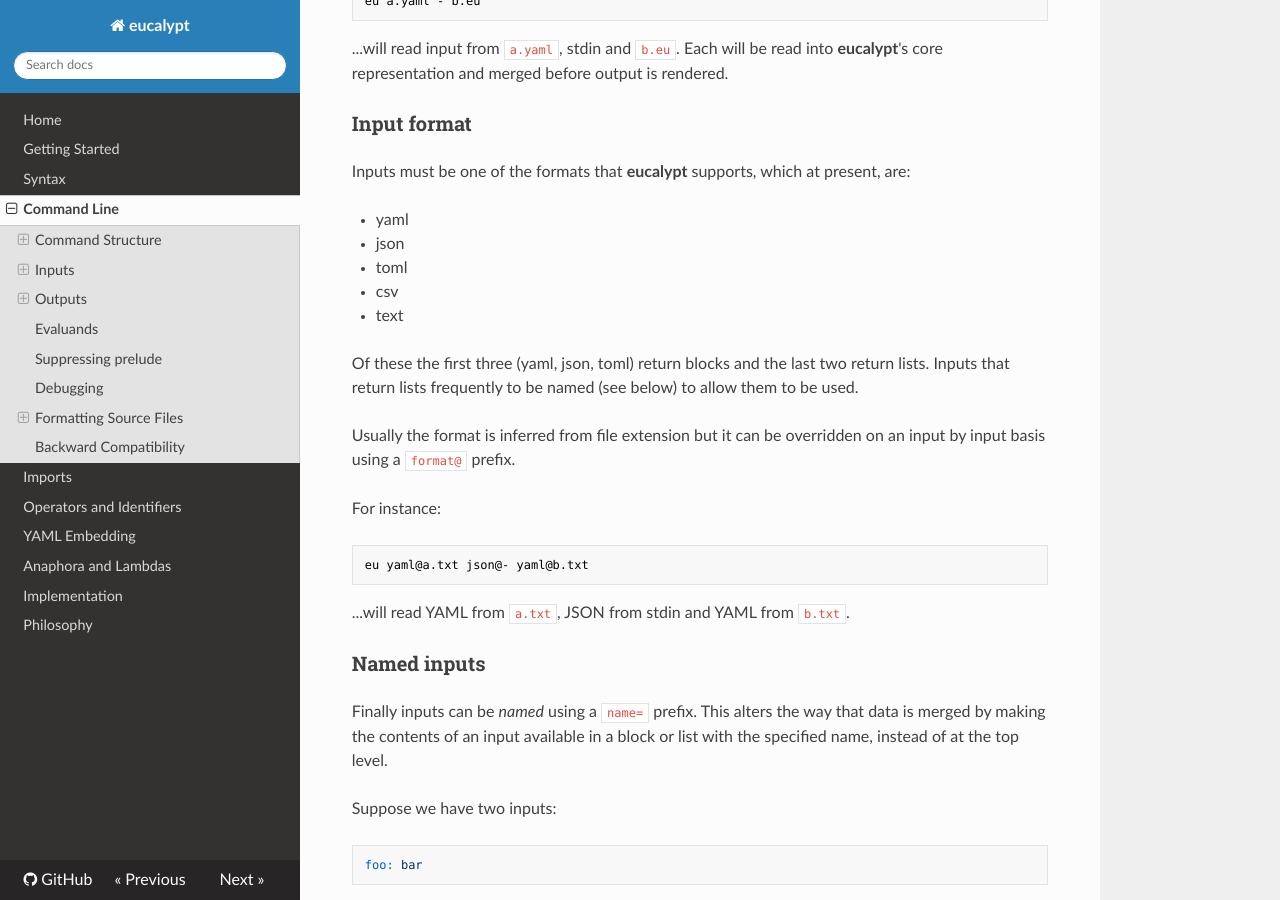
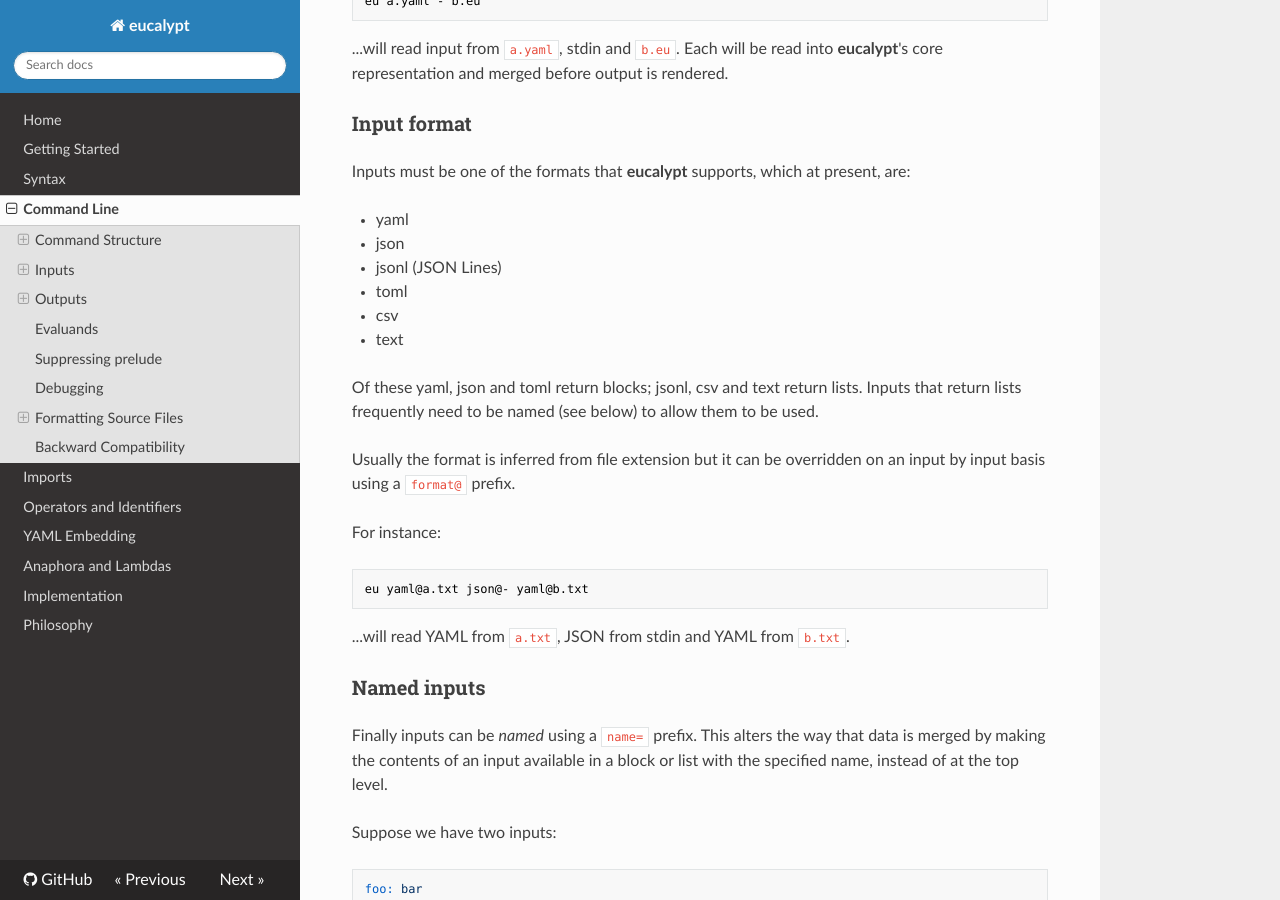
Before and after one commit to curvelogic/eucalypt, an MkDocs documentation site: the page built from docs/command-line.md, in a window 1280 px wide and 900 px high, scrolled down 1367 px. Built offline with MkDocs 1.6.1, drawn with Linux system fonts in a browser that asks for light colours; nearby versions of some CDN libraries.

Commit message:
docs: Add JSONL format to input format documentation (eu-mc9)
Update command-line.md and imports.md to document the jsonl
format as a supported input format that returns lists.

Co-Authored-By: Claude Opus 4.5 <noreply@anthropic.com>

```diff
--- a/docs/command-line.md
+++ b/docs/command-line.md
@@ -71,12 +71,13 @@ at present, are:
 
  - yaml
  - json
+ - jsonl (JSON Lines)
  - toml
  - csv
  - text
 
-Of these the first three (yaml, json, toml) return blocks and the last
-two return lists. Inputs that return lists frequently to be named (see
+Of these yaml, json and toml return blocks; jsonl, csv and text return
+lists. Inputs that return lists frequently need to be named (see
 below) to allow them to be used.
 
 Usually the format is inferred from file extension but it can be
```
Also changed, not shown: docs/imports.md (+1 -1 lines).
